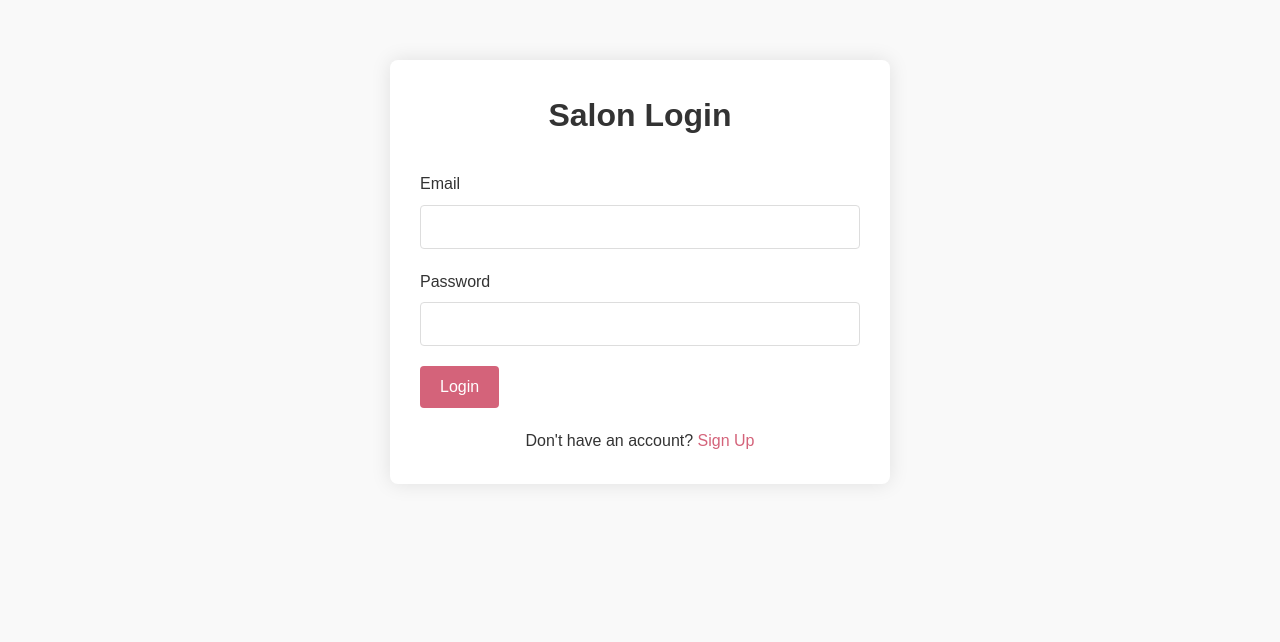
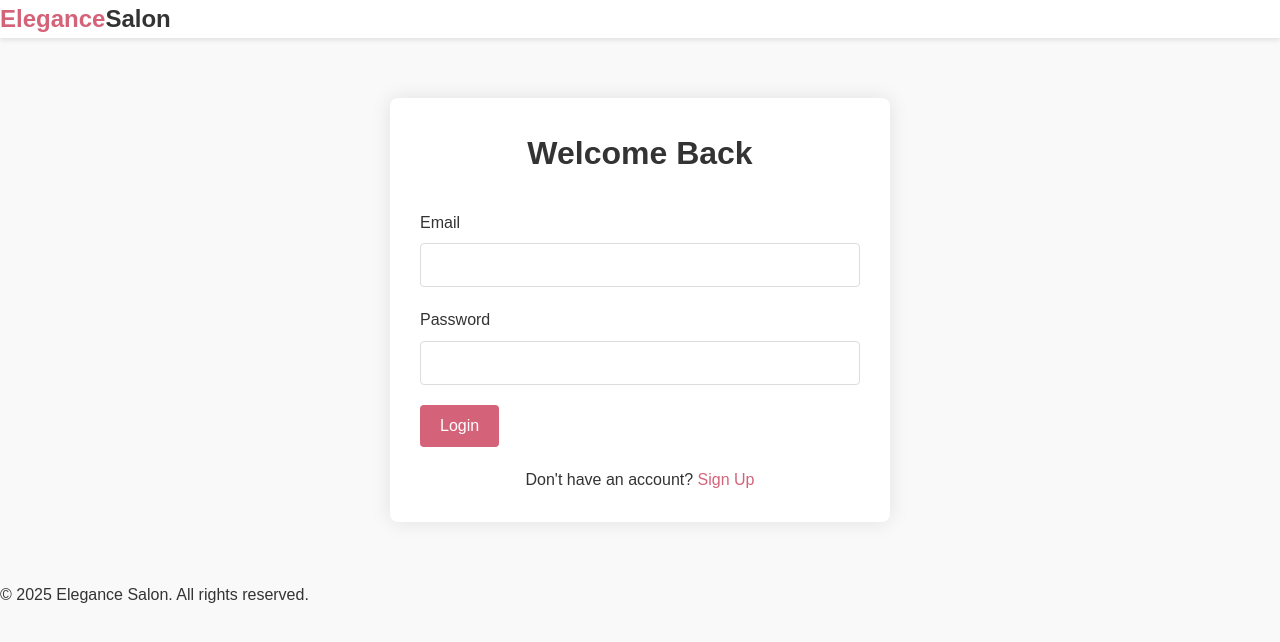
Before and after one commit to tharunasree-19/FinalBeauty, a Flask app: page /login in a window 1280 px wide. Shown: the top 642 px of the page. Run offline with Flask 3, Linux system fonts and the light colour scheme.

Commit message:
Update login.html

```diff
--- a/templates/login.html
+++ b/templates/login.html
@@ -3,17 +3,35 @@
 <head>
     <meta charset="UTF-8">
     <meta name="viewport" content="width=device-width, initial-scale=1.0">
-    <title>Salon - Login</title>
+    <title>Elegance Salon - Login</title>
     <link rel="stylesheet" href="{{ url_for('static', filename='style.css') }}">
+    <link rel="stylesheet" href="https://cdnjs.cloudflare.com/ajax/libs/font-awesome/6.0.0/css/all.min.css">
 </head>
 <body>
+    <header class="auth-header">
+        <div class="logo">Elegance<span>Salon</span></div>
+    </header>
+
     <div class="container">
         <div class="form-box">
-            <h1>Salon Login</h1>
+            <h1>Welcome Back</h1>
             {% if error %}
-            <div class="error-message">{{ error }}</div>
+            <div class="error-message">
+                <i class="fas fa-exclamation-circle"></i> {{ error }}
+            </div>
             {% endif %}
-            <form action="/login" method="POST">
+
+            {% with messages = get_flashed_messages(with_categories=true) %}
+                {% if messages %}
+                    {% for category, message in messages %}
+                        <div class="{{ category }}-message">
+                            <i class="fas fa-{% if category == 'success' %}check{% else %}info{% endif %}-circle"></i> {{ message }}
+                        </div>
+                    {% endfor %}
+                {% endif %}
+            {% endwith %}
+
+            <form action="{{ url_for('auth.login') }}" method="POST">
                 <div class="input-group">
                     <label for="email">Email</label>
                     <input type="email" id="email" name="email" required>
@@ -25,9 +43,13 @@
                 <button type="submit" class="btn">Login</button>
             </form>
             <div class="form-footer">
-                <p>Don't have an account? <a href="/signup">Sign Up</a></p>
+                <p>Don't have an account? <a href="{{ url_for('auth.signup') }}">Sign Up</a></p>
             </div>
         </div>
     </div>
+
+    <footer class="auth-footer">
+        <p>&copy; 2025 Elegance Salon. All rights reserved.</p>
+    </footer>
 </body>
 </html>
```
